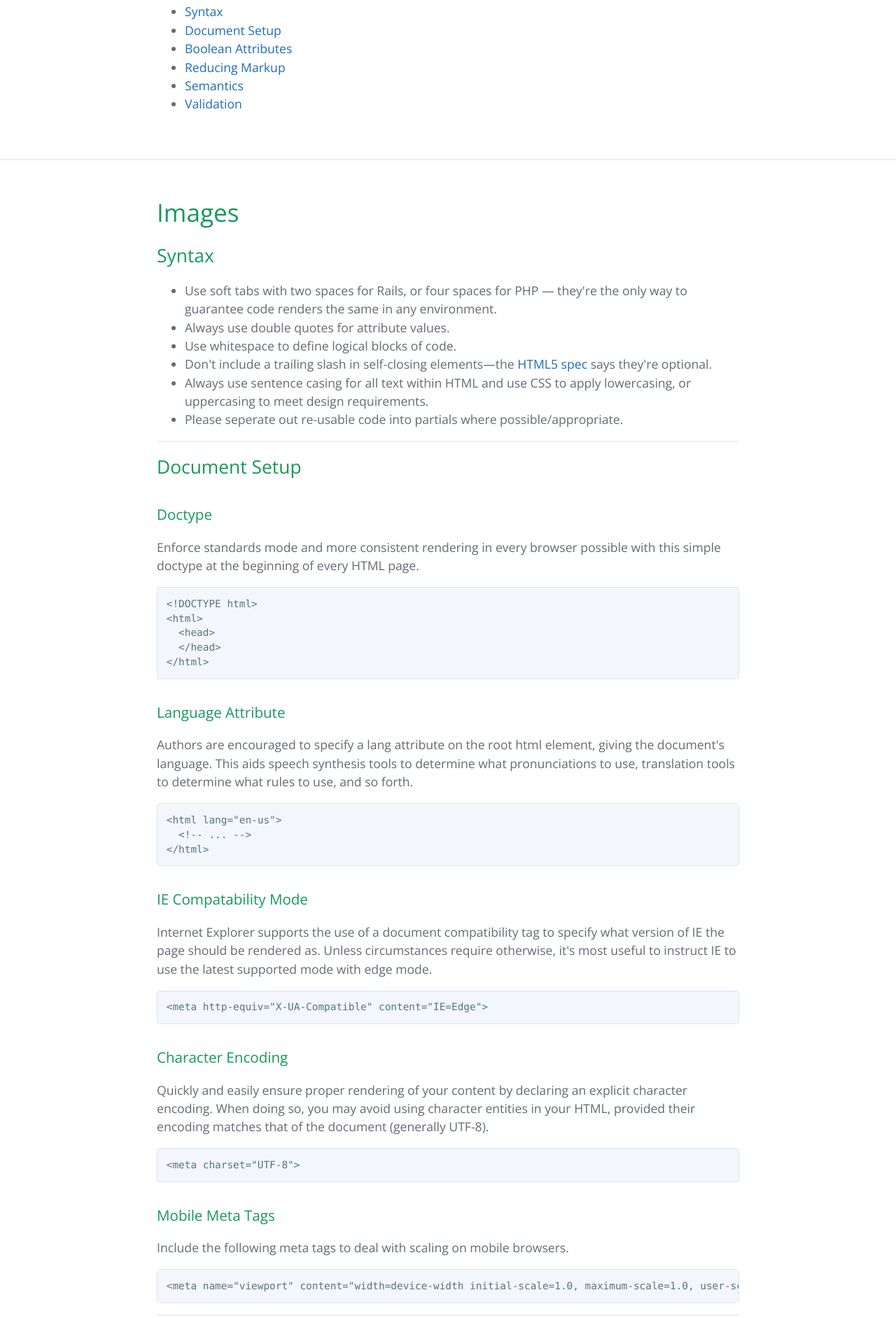
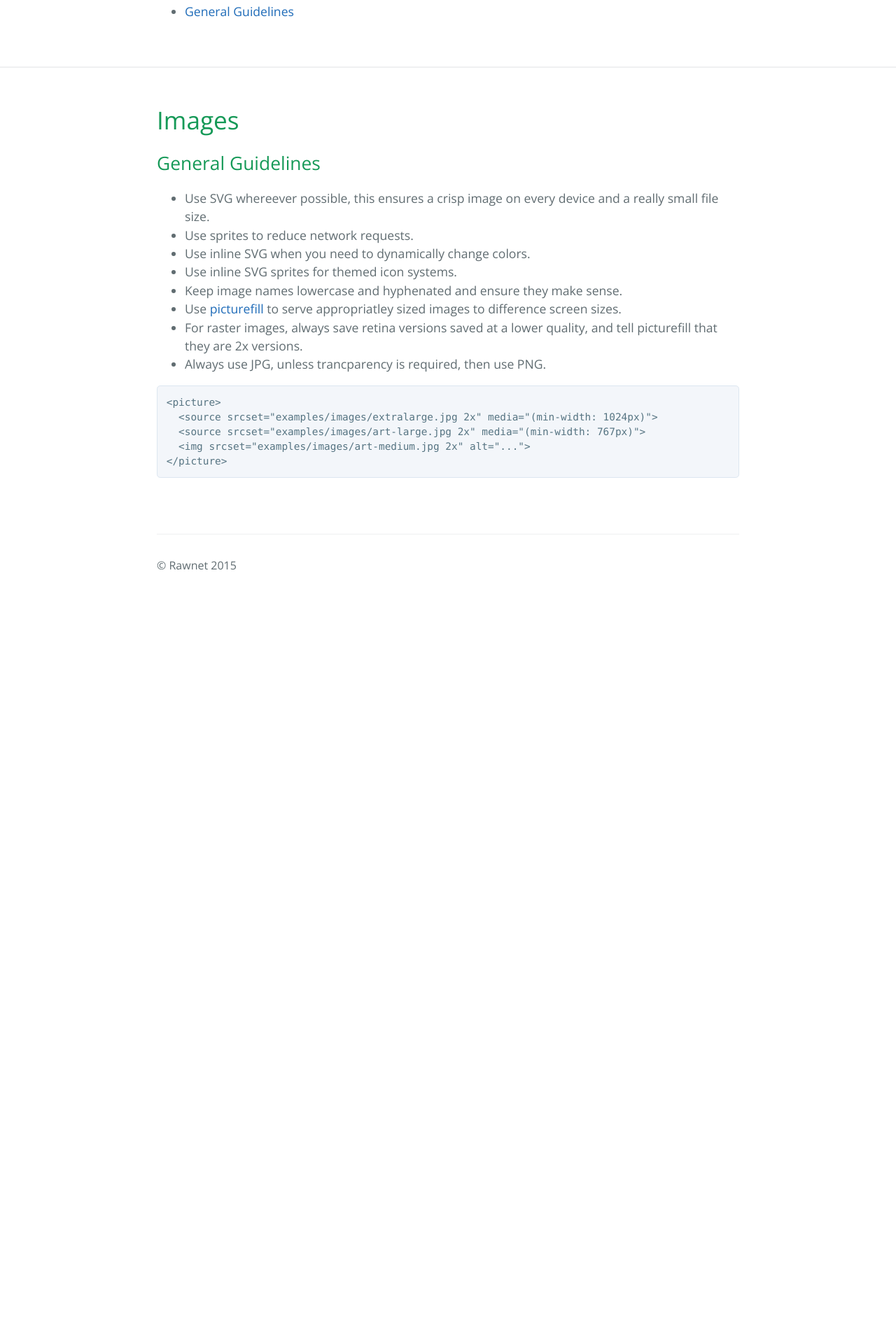
Before and after one commit to dahliacreative/piper, a plain HTML site: page images.html in a window 1280 px wide. Shown: the part 480-2364 px from the top of the page at 70% size. After the commit the page ends 1348 px from the top, so only its background shows below. Drawn offline with nearby package versions, Linux system fonts and the light colour scheme.

Commit message:
Image guidelines

```diff
--- a/images.html
+++ b/images.html
@@ -23,12 +23,7 @@
       <div class="main-content">
         <h1>In this section</h1>
         <ul>
-          <li><a href="#syntax">Syntax</a></li>
-          <li><a href="#setup">Document Setup</a></li>
-          <li><a href="#boolean">Boolean Attributes</a></li>
-          <li><a href="#markup">Reducing Markup</a></li>
-          <li><a href="#semantics">Semantics</a></li>
-          <li><a href="#validation">Validation</a></li>
+          <li><a href="#general">General Guidelines</a></li>
         </ul>
       </div>
     </section>
@@ -39,81 +34,25 @@
       <div class="main-content">
         <h1>Images</h1>
 
-        <div id="syntax" class="sub-content">
-          <h2>Syntax</h2>
+        <div id="general" class="sub-content">
+          <h2>General Guidelines</h2>
           <ul>
-            <li>Use soft tabs with two spaces for Rails, or four spaces for PHP — they're the only way to guarantee code renders the same in any environment.</li>
-            <li>Always use double quotes for attribute values.</li>
-            <li>Use whitespace to define logical blocks of code.</li>
-            <li>Don't include a trailing slash in self-closing elements—the <a href="http://dev.w3.org/html5/spec-author-view/syntax.html#syntax-start-tag">HTML5 spec</a> says they're optional.</li>
-            <li>Always use sentence casing for all text within HTML and use CSS to apply lowercasing, or uppercasing to meet design requirements.</li>
-            <li>Please seperate out re-usable code into partials where possible/appropriate.</li>
+            <li>Use SVG whereever possible, this ensures a crisp image on every device and a really small file size.</li>
+            <li>Use sprites to reduce network requests.</li>
+            <li>Use inline SVG when you need to dynamically change colors.</li>
+            <li>Use inline SVG sprites for themed icon systems.</li>
+            <li>Keep image names lowercase and hyphenated and ensure they make sense.</li>
+            <li>Use <a href="https://github.com/scottjehl/picturefill">picturefill</a> to serve appropriatley sized images to difference screen sizes.</li>
+            <li>For raster images, always save retina versions saved at a lower quality, and tell picturefill that they are 2x versions.</li>
+            <li>Always use JPG, unless trancparency is required, then use PNG.</li>
           </ul>
         </div>
 
-        <hr>
-
-        <div id="setup" class="sub-content">
-          <h2>Document Setup</h2>
-          <h3>Doctype</h3>
-          <p>Enforce standards mode and more consistent rendering in every browser possible with this simple doctype at the beginning of every HTML page.</p>
-<pre><code>&lt;!DOCTYPE html&gt;
-&lt;html&gt;
-  &lt;head&gt;
-  &lt;/head&gt;
-&lt;/html&gt;</code></pre>
-          <h3>Language Attribute</h3>
-          <p>Authors are encouraged to specify a lang attribute on the root html element, giving the document's language. This aids speech synthesis tools to determine what pronunciations to use, translation tools to determine what rules to use, and so forth.</p>
-<pre><code>&lt;html lang="en-us"&gt;
-  &lt;!-- ... --&gt;
-&lt;/html&gt;</code></pre>
-          <h3>IE Compatability Mode</h3>
-          <p>Internet Explorer supports the use of a document compatibility <meta> tag to specify what version of IE the page should be rendered as. Unless circumstances require otherwise, it's most useful to instruct IE to use the latest supported mode with edge mode.</p>
-<pre><code>&lt;meta http-equiv="X-UA-Compatible" content="IE=Edge"&gt;</code></pre>
-          <h3>Character Encoding</h3>
-          <p>Quickly and easily ensure proper rendering of your content by declaring an explicit character encoding. When doing so, you may avoid using character entities in your HTML, provided their encoding matches that of the document (generally UTF-8).</p>
-<pre><code>&lt;meta charset="UTF-8"&gt;</code></pre>
-          <h3>Mobile Meta Tags</h3>
-          <p>Include the following meta tags to deal with scaling on mobile browsers.</p>
-<pre><code>&lt;meta name="viewport" content="width=device-width initial-scale=1.0, maximum-scale=1.0, user-scalable=no"&gt;</code></pre>
-        </div>
-
-        <hr>
-
-        <div id="boolean" class="sub-content">
-          <h3>Boolean Attributes</h3>
-          <p>Do not add a value to boolean attributes. The presence of a boolean attribute on an element represents the true value, and the absence of the attribute represents the false value.</p>
-<pre><code>&lt;input type="text" disabled&gt;
-&lt;input type="checkbox" checked&gt;</code></pre>
-        </div>
-
-        <hr>
-
-        <div id="markup" class="sub-content">
-          <h3>Reducing Markup</h3>
-          <p>Whenever possible, avoid superfluous parent elements when writing HTML. Many times this requires iteration and refactoring, but produces less HTML. Take the following example:</p>
-<pre><code>&lt;!-- Not so great --&gt;
-&lt;span class="avatar"&gt;
-   &lt;img src="..."&gt;
-&lt;/span&gt;
-
-&lt;!-- Better --&gt;
-&lt;img class="avatar" src="..."&gt;</code></pre>
-        </div>
-
-        <hr>
-
-        <div id="semantics" class="sub-content">
-          <h3>Semantics</h3>
-          <p>Markup should be as semantic as possible and presentational markup should be avoided however it is understood that to make something look awesome, this is sometimes unavoidable. Be aware of the document outline produced by your markup, and ensure it makes sense.</p>
-        </div>
-
-        <hr>
-
-        <div id="validation" class="sub-content">
-          <h3>Validation</h3>
-          <p>Code should always be tested against the W3C, to ensure the markup is well formed, however it is understood that 100% valid code is not always possible.</p>
-        </div>
+<pre><code>&lt;picture&gt;
+  &lt;source srcset=&quot;examples/images/extralarge.jpg 2x&quot; media=&quot;(min-width: 1024px)&quot;&gt;
+  &lt;source srcset=&quot;examples/images/art-large.jpg 2x&quot; media=&quot;(min-width: 767px)&quot;&gt;
+  &lt;img srcset=&quot;examples/images/art-medium.jpg 2x&quot; alt=&quot;...&quot;&gt;
+&lt;/picture&gt;</code></pre>
 
       </div>
     </section>
```
Also changed, not shown: index.html (+6 -0 lines).
